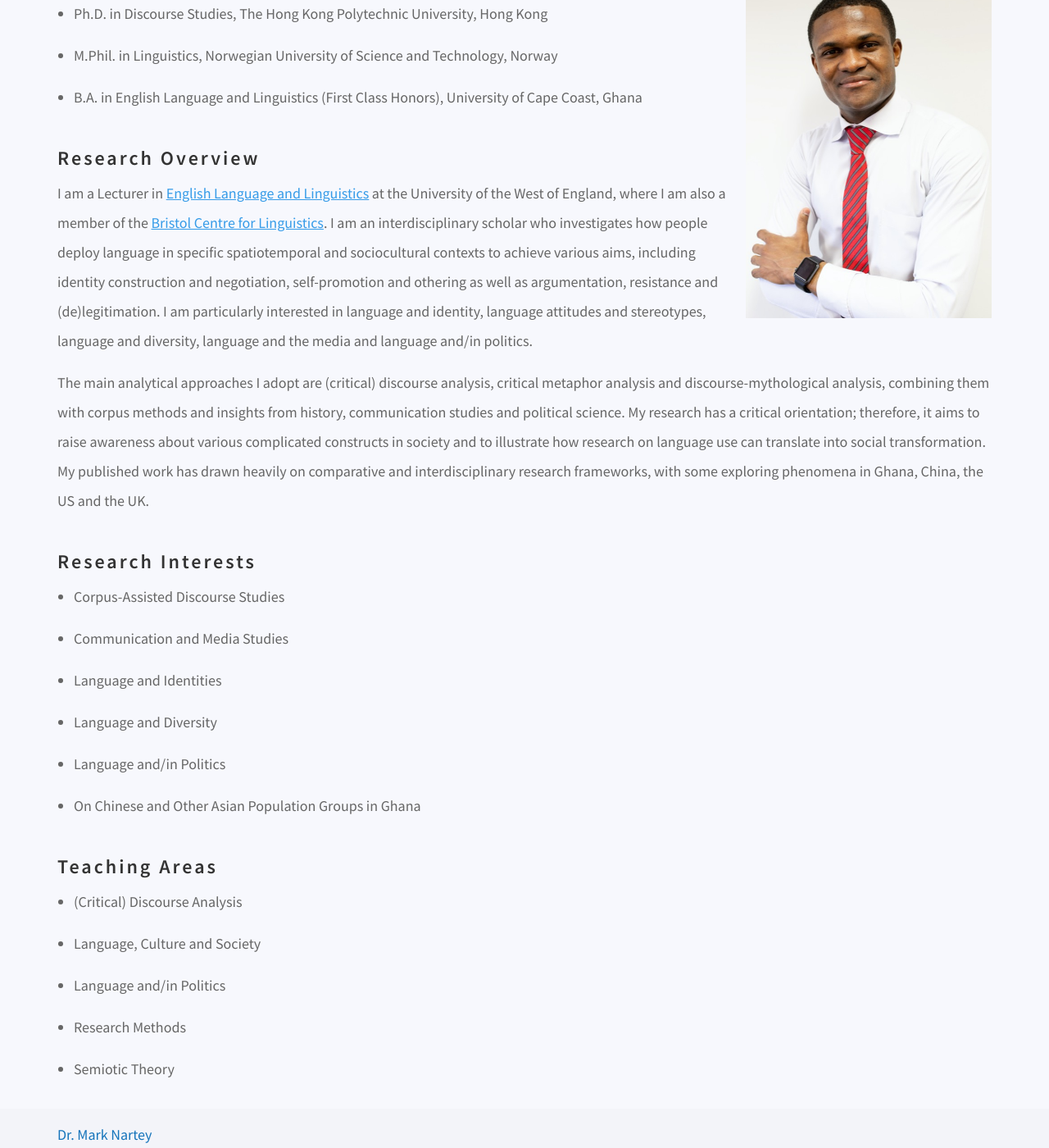
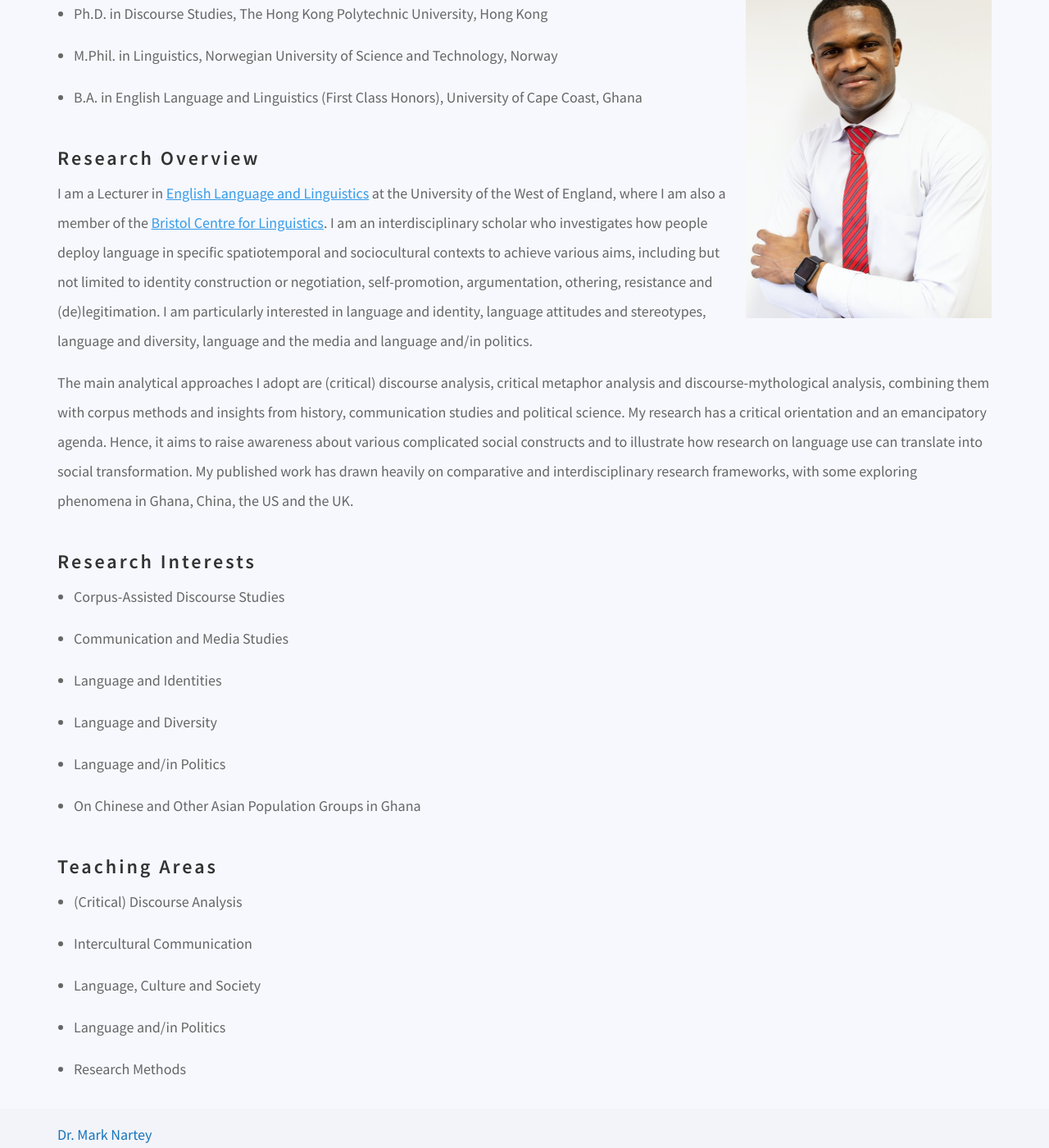
Before and after one commit to danielcornock/marknartey.com, a Jekyll site: the page built from index.md, in a window 1280 px wide and 1400 px high, scrolled down 450 px. Shown: the whole window at 82% size. Built offline with Jekyll 4.4.1, drawn with Linux system fonts in a browser that asks for light colours; nearby versions of some CDN libraries; a script that is not in the unit is left out.

Commit message:
Update Pages “about”

```diff
--- a/index.md
+++ b/index.md
@@ -16,9 +16,9 @@ permalink: /
 
 ## Research Overview
 
-I am a Lecturer in [English Language and Linguistics](https://courses.uwe.ac.uk/QQ3C/english-language-and-linguistics) at the University of the West of England, where I am also a member of the [Bristol Centre for Linguistics](https://www.uwe.ac.uk/research/centres-and-groups/bcl). I am an interdisciplinary scholar who investigates how people deploy language in specific spatiotemporal and sociocultural contexts to achieve various aims, including identity construction and negotiation, self-promotion and othering as well as argumentation, resistance and (de)legitimation. I am particularly interested in language and identity, language attitudes and stereotypes, language and diversity, language and the media and language and/in politics.
+I am a Lecturer in [English Language and Linguistics](https://courses.uwe.ac.uk/QQ3C/english-language-and-linguistics) at the University of the West of England, where I am also a member of the [Bristol Centre for Linguistics](https://www.uwe.ac.uk/research/centres-and-groups/bcl). I am an interdisciplinary scholar who investigates how people deploy language in specific spatiotemporal and sociocultural contexts to achieve various aims, including but not limited to identity construction or negotiation, self-promotion, argumentation, othering, resistance and (de)legitimation. I am particularly interested in language and identity, language attitudes and stereotypes, language and diversity, language and the media and language and/in politics.
 
-The main analytical approaches I adopt are (critical) discourse analysis, critical metaphor analysis and discourse-mythological analysis, combining them with corpus methods and insights from history, communication studies and political science. My research has a critical orientation; therefore, it aims to raise awareness about various complicated constructs in society and to illustrate how research on language use can translate into social transformation. My published work has drawn heavily on comparative and interdisciplinary research frameworks, with some exploring phenomena in Ghana, China, the US and the UK.
+The main analytical approaches I adopt are (critical) discourse analysis, critical metaphor analysis and discourse-mythological analysis, combining them with corpus methods and insights from history, communication studies and political science. My research has a critical orientation and an emancipatory agenda. Hence, it aims to raise awareness about various complicated social constructs and to illustrate how research on language use can translate into social transformation. My published work has drawn heavily on comparative and interdisciplinary research frameworks, with some exploring phenomena in Ghana, China, the US and the UK.
 
 ## Research Interests
 
@@ -32,7 +32,7 @@ The main analytical approaches I adopt are (critical) discourse analysis, critic
 ## Teaching Areas
 
 * (Critical) Discourse Analysis
+* I﻿ntercultural Communication
 * Language, Culture and Society
 * Language and/in Politics
 * Research Methods
-* Semiotic Theory
```
